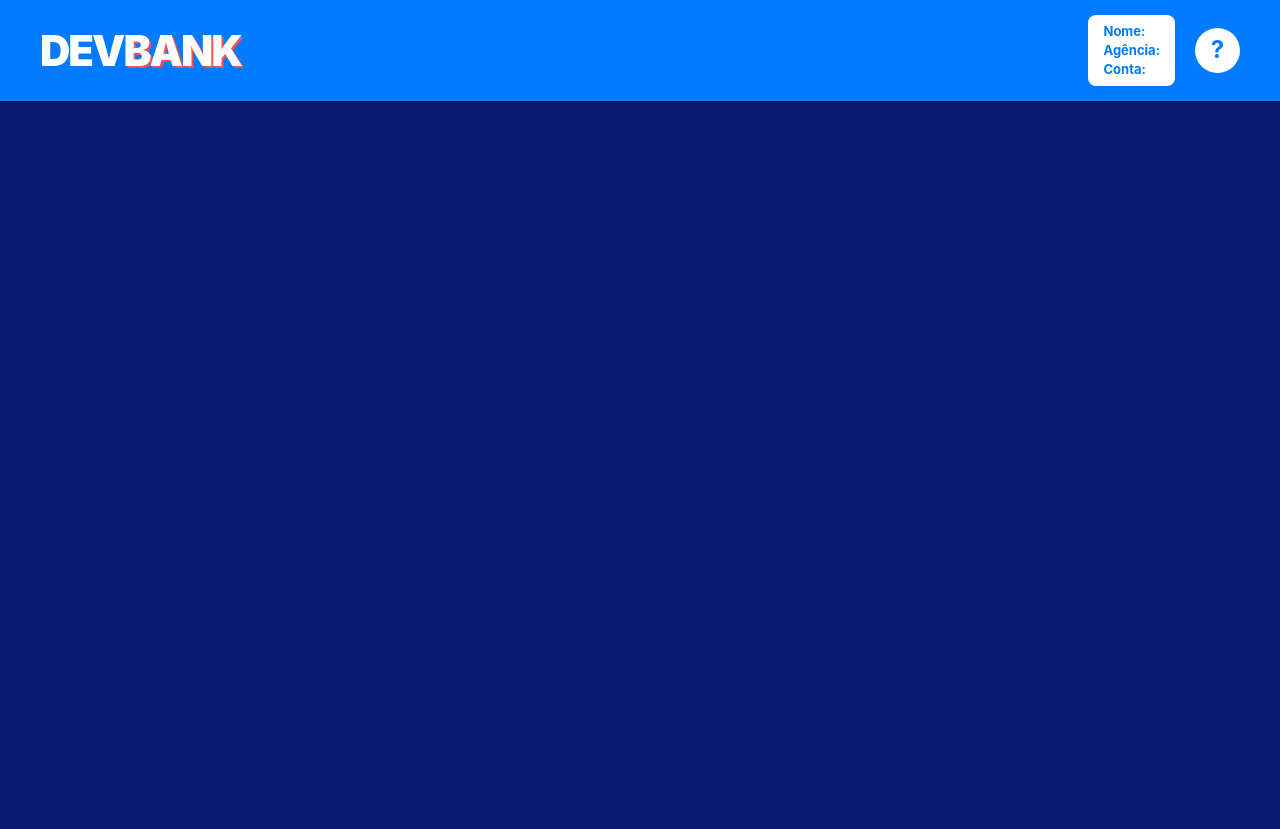
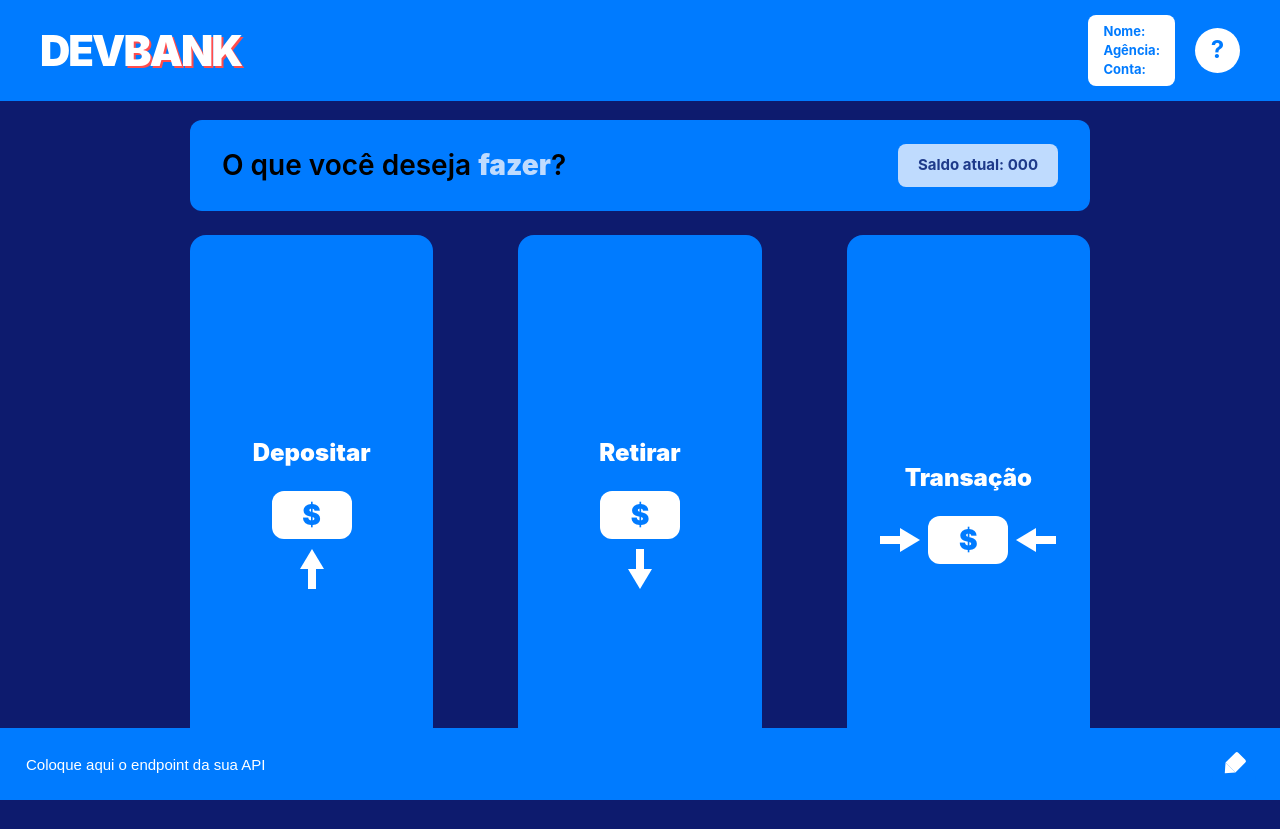
Before and after one commit to Maua-Dev/devbank_thiago_larissa_miguel_front, a React (Vite) app: page / in a window 1280 px wide. Before the commit the page ends 800 px from the top, so only its background shows below. Built offline with nearby package versions, Linux system fonts and the light colour scheme.

Commit message:
feat: Criação dos cards funcionais da Home page, input do API link e CSS do mesmos.

```diff
--- /dev/null
+++ b/src/components/ActionCard.tsx
@@ -0,0 +1,50 @@
+// @ts-expect-error: CSS import handled by build tooling
+//Miguel: o  codigo acima serve pro TypeScript ignorar arquivos como o de baixo como erros, e não  sublinhalos em vermelho;
+import "../css/ActionCard.css";
+
+type ActionCardTipo = "depositar" | "retirar" | "transacao";
+
+type ActionCardProps = {
+  titulo: string;
+  tipo: ActionCardTipo;
+  onClick: () => void;
+};
+
+export function ActionCard({ titulo, tipo, onClick }: ActionCardProps) {
+  return (
+    <div className="action-card" onClick={onClick}>
+      <span className="action-card-titulo">{titulo}</span>
+
+      <div className={`action-card-icones action-card-icones--${tipo}`}>
+        {tipo === "transacao" ? (
+          <>
+            <div className="seta seta--direita">
+              <div className="seta-corpo" />
+              <div className="seta-ponta" />
+            </div>
+            <div className="cifrao"><span>$</span></div>
+            <div className="seta seta--esquerda">
+              <div className="seta-corpo" />
+              <div className="seta-ponta" />
+            </div>
+          </>
+        ) : (
+          <>
+            <div className="cifrao"><span>$</span></div>
+            {tipo === "depositar" ? (
+              <div className="seta seta--cima">
+                <div className="seta-ponta" />
+                <div className="seta-corpo" />
+              </div>
+            ) : (
+              <div className="seta seta--baixo">
+                <div className="seta-corpo" />
+                <div className="seta-ponta" />
+              </div>
+            )}
+          </>
+        )}
+      </div>
+    </div>
+  );
+}
--- /dev/null
+++ b/src/components/FooterBarAPI.tsx
@@ -0,0 +1,28 @@
+// @ts-expect-error: CSS import handled by build tooling
+//Miguel: o  codigo acima serve pro TypeScript ignorar arquivos como o de baixo como erros, e não  sublinhalos em vermelho;
+import "../css/Home.css";
+
+type FooterBarProps = {
+  endpoint: string;
+  onChange: (valor: string) => void;
+};
+
+export function FooterBar({ endpoint, onChange }: FooterBarProps) {
+  return (
+    <div className="footer-bar">
+      <input
+        className="footer-input"
+        type="text"
+        placeholder="Coloque aqui o endpoint da sua API"
+        value={endpoint}
+        onChange={e => onChange(e.target.value)}
+      />
+      <div className="footer-icone">
+        <div className="lapis">
+          <div className="lapis-corpo" />
+          <div className="lapis-ponta" />
+        </div>
+      </div>
+    </div>
+  );
+}
--- /dev/null
+++ b/src/css/ActionCard.css
@@ -0,0 +1,145 @@
+.action-card {
+  display: flex;
+  flex-direction: column;
+  align-items: center;
+  justify-content: center;
+  gap: 20px;
+
+  background-color: #007bff;
+  border-radius: 16px;
+  padding: 200px 20px;
+  cursor: pointer;
+
+  flex: 1;
+  min-width: 160px;
+
+  transition: background-color 0.2s;
+}
+
+.action-card:hover {
+  background-color: #e28585e7;
+}
+
+.action-card-titulo {
+  color: white;
+  font-size: 24px;
+  font-weight: 900;
+  text-align: center;
+}
+
+.action-card-icones {
+  display: flex;
+  flex-direction: column;
+  align-items: center;
+  justify-content: center;
+  gap: 10px;
+}
+
+.action-card-icones--transacao {
+  flex-direction: row;
+  align-items: center;
+  justify-content: center;
+  gap: 8px;
+}
+
+.cifrao {
+  width: 80px;
+  height: 48px;
+  background-color: white;
+  border-radius: 12px;
+
+  display: flex;
+  align-items: center;
+  justify-content: center;
+}
+
+.cifrao span {
+  color: #007bff;
+  font-size: 28px;
+  font-weight: 900;
+  transition: color 0.2s;
+}
+
+.seta {
+  display: flex;
+  flex-direction: column;
+  align-items: center;
+}
+
+.seta--cima .seta-corpo {
+  width: 8px;
+  height: 20px;
+  background-color: white;
+  border-radius: 0px;
+}
+
+.seta--cima .seta-ponta {
+  width: 0;
+  height: 0;
+  border-left: 12px solid transparent;
+  border-right: 12px solid transparent;
+  border-bottom: 20px solid white;
+  border-radius: 0px;
+}
+
+.seta--baixo .seta-corpo {
+  width: 8px;
+  height: 20px;
+  background-color: white;
+  border-radius: 0px;
+}
+
+.seta--baixo .seta-ponta {
+  width: 0;
+  height: 0;
+  border-left: 12px solid transparent;
+  border-right: 12px solid transparent;
+  border-top: 20px solid white;
+  border-radius: 0px;
+}
+
+.seta--direita {
+  flex-direction: row;
+  align-items: center;
+}
+
+.seta--direita .seta-corpo {
+  width: 20px;
+  height: 8px;
+  background-color: white;
+  border-radius: 0px;
+}
+
+.seta--direita .seta-ponta {
+  width: 0;
+  height: 0;
+  border-top: 12px solid transparent;
+  border-bottom: 12px solid transparent;
+  border-left: 20px solid white;
+  border-radius: 0px;
+}
+
+.seta--esquerda {
+  flex-direction: row-reverse;
+  align-items: center;
+}
+
+.seta--esquerda .seta-corpo {
+  width: 20px;
+  height: 8px;
+  background-color: white;
+  border-radius: 0px;
+}
+
+.seta--esquerda .seta-ponta {
+  width: 0;
+  height: 0;
+  border-top: 12px solid transparent;
+  border-bottom: 12px solid transparent;
+  border-right: 20px solid white;
+  border-radius: 0px;
+}
+
+.action-card:hover .cifrao span {
+  color: #e28585e7;
+}
--- /dev/null
+++ b/src/css/Home.css
@@ -0,0 +1,151 @@
+body {
+  margin: 0;
+}
+.home-main {
+  position: absolute;
+  top: 80px;
+  left: 0;
+  width: 100%;
+  min-height: calc(100vh - 80px);
+
+  display: flex;
+  flex-direction: column;
+  align-items: center;
+  justify-content: flex-start;
+
+  background-color: #0d1b6e;
+  padding: 40px 40px;
+  box-sizing: border-box;
+}
+
+.home-pergunta {
+  width: 100%;
+  max-width: 900px;
+
+  display: flex;
+  justify-content: space-between;
+  align-items: center;
+
+  background-color: #007bff;
+  border-radius: 12px;
+  padding: 24px 32px;
+  box-sizing: border-box;
+}
+
+.home-pergunta h2 {
+  margin: 0;
+  font-size: 28px;
+  color: black;
+  font-weight: 600;
+}
+
+.home-destaque {
+  color: #bfdbfe;
+  font-weight: 900;
+}
+
+.home-saldo {
+  background-color: #bfdbfe;
+  border-radius: 8px;
+  padding: 10px 20px;
+  font-size: 15px;
+  font-weight: bold;
+  color: #1e3a8a;
+}
+
+.home-cards {
+  display: flex;
+  flex-direction: row;
+  gap: 85px;
+
+  width: 100%;
+  max-width: 900px;
+  margin-top: 24px;
+}
+
+.footer-bar {
+  position: fixed;
+  bottom: 0;
+  left: 0;
+  width: 100%;
+
+  display: flex;
+  align-items: center;
+  justify-content: space-between;
+
+  background-color: #007bff;
+  padding: 14px 24px;
+  box-sizing: border-box;
+}
+
+.footer-input {
+  flex: 1;
+  border: none;
+  background: transparent;
+  font-size: 15px;
+  color: white;
+  outline: none;
+}
+
+.footer-input::placeholder {
+  color: white;
+  font-size: 15px;
+}
+
+.footer-icone {
+  width: 44px;
+  height: 44px;
+  background-color: #007bff;
+  border-radius: 10px;
+
+  display: flex;
+  align-items: center;
+  justify-content: center;
+  cursor: pointer;
+  flex-shrink: 0;
+}
+
+.lapis {
+  width: 22px;
+  height: 22px;
+  position: relative;
+  transform: rotate(45deg);
+}
+
+.lapis-corpo {
+  position: absolute;
+  top: 0;
+  left: 4px;
+  width: 14px;
+  height: 16px;
+  background-color: white;
+  border-radius: 2px 2px 0 0;
+}
+/* Migue: não mexe nisso aqui porque qualquer ajuste fino tira a ponta do icone de lugar */
+.lapis-ponta {
+  position: absolute;
+  bottom: -1.5px;
+  left: 4px;
+  width: 0;
+  height: 0;
+  border-left: 7px solid transparent;
+  border-right: 7px solid transparent;
+  border-top: 8px solid white;
+}
+
+.footer-bar:hover {
+  background-color: #e28585e7;
+  cursor: pointer;
+}
+
+.footer-bar:hover .footer-input {
+  color: #eb3535e7;
+}
+
+.footer-bar:hover .footer-input::placeholder {
+  color: #eb3535e7;
+}
+
+.footer-bar:hover .footer-icone {
+  background-color: #eb3535e7;
+}
--- a/src/pages/Home.tsx
+++ b/src/pages/Home.tsx
@@ -1,23 +1,42 @@
-// import { useState } from "react";
-// import { useNavigate } from "react-router-dom";
 import { useState } from "react";
+import { useNavigate } from "react-router-dom";
 import { Header } from "../components/Header";
+import { ActionCard } from "../components/ActionCard";
+import { FooterBar } from "../components/FooterBarAPI";
+// @ts-expect-error: CSS import handled by build tooling
+//Miguel: o  codigo acima serve pro TypeScript ignorar arquivos como o de baixo como erros, e não  sublinhalos em vermelho;
+import "../css/Home.css";
 
 // Avaliar status do usuário -> Já entrou alguma vez? Chamar hasDoneLogin : FirstLogin
 
-export default function App(){
+export default function Home() {
   const [user] = useState({
     nome: "",
     agencia: "",
     conta: ""
   });
 
-  return(
+  const [endpoint, setEndpoint] = useState("");
+  const navigate = useNavigate();
 
+  return (
     <body>
       <Header user={user} />
 
+      <main className="home-main">
+        <div className="home-pergunta">
+          <h2>O que você deseja <span className="home-destaque">fazer</span>?</h2>
+          <div className="home-saldo">Saldo atual: 000</div>
+        </div>
+
+        <div className="home-cards">
+          <ActionCard titulo="Depositar" tipo="depositar" onClick={() => navigate("/deposit")} />
+          <ActionCard titulo="Retirar"   tipo="retirar"   onClick={() => navigate("/withdraw")} />
+          <ActionCard titulo="Transação" tipo="transacao"  onClick={() => navigate("/account")} />
+        </div>
+      </main>
+
+      <FooterBar endpoint={endpoint} onChange={setEndpoint} />
     </body>
-
   );
 }
```
